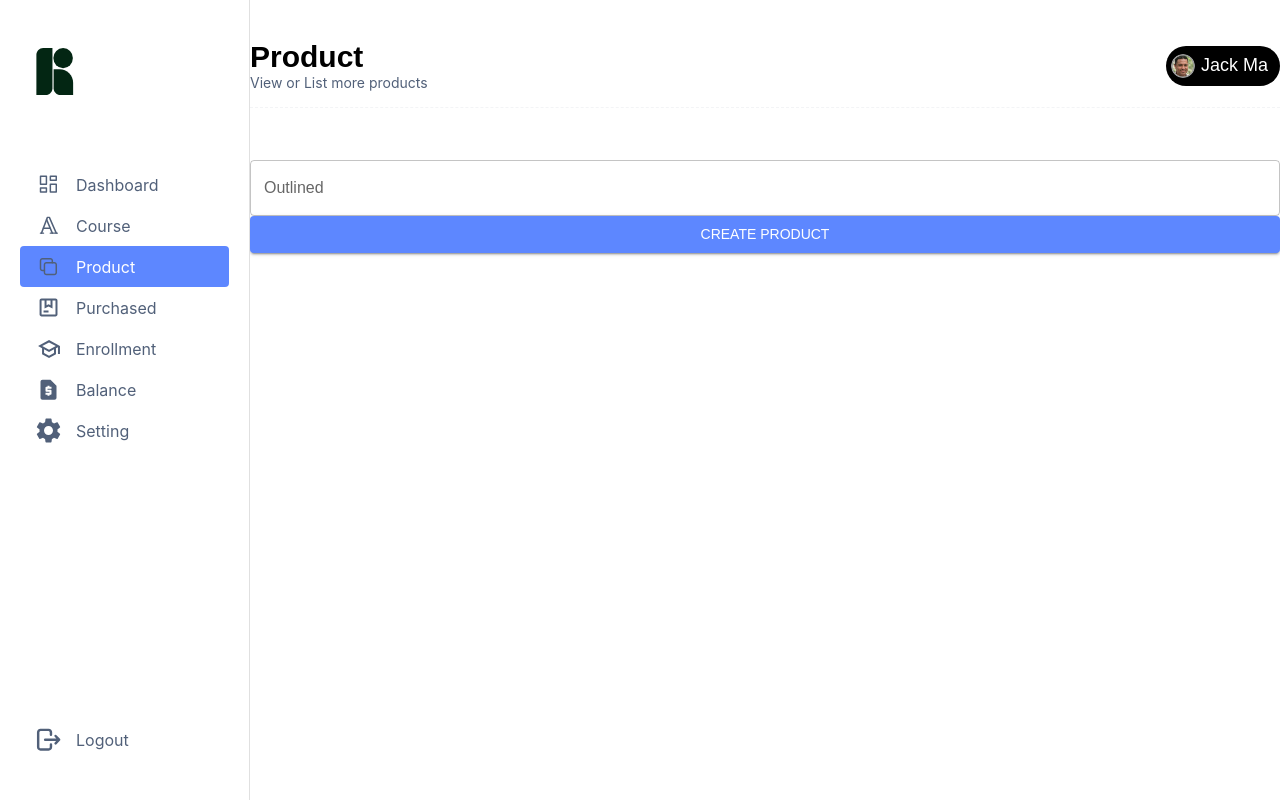
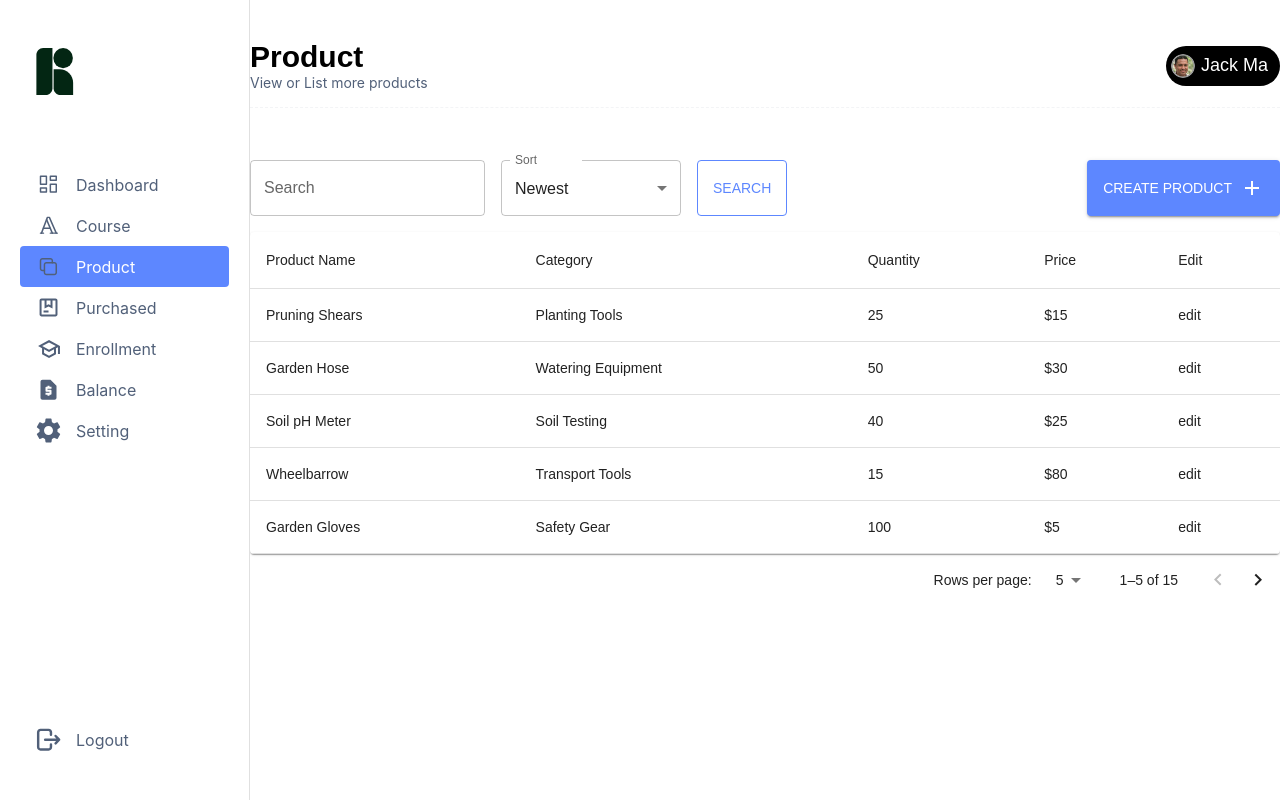
Before and after one commit to Kh1T/agteach-instructor, a React (Create React App) app: page /product in a window 1280 px wide. Built offline with nearby package versions, Linux system fonts and the light colour scheme.

Commit message:
feat: update product page table

```diff
--- /dev/null
+++ b/src/components/CustomTableMui.jsx
@@ -0,0 +1,70 @@
+import Table from "@mui/material/Table";
+import TableBody from "@mui/material/TableBody";
+import TableCell from "@mui/material/TableCell";
+import TableContainer from "@mui/material/TableContainer";
+import TableHead from "@mui/material/TableHead";
+import TableRow from "@mui/material/TableRow";
+import Paper from "@mui/material/Paper";
+import { TablePagination } from "@mui/material";
+import { useState } from "react";
+
+export default function CustomTableMui({ data }) {
+  const { headers, rows } = data;
+
+  // Pagination state
+  const [page, setPage] = useState(0);
+  const [rowsPerPage, setRowsPerPage] = useState(5);
+
+  // Handle page change
+  const handleChangePage = (event, newPage) => {
+    setPage(newPage);
+  };
+
+  // Handle rows per page change
+  const handleChangeRowsPerPage = (event) => {
+    setRowsPerPage(parseInt(event.target.value, 10));
+    setPage(0); // Reset to first page
+  };
+  const displayedRows = rows.slice(
+    page * rowsPerPage,
+    page * rowsPerPage + rowsPerPage
+  );
+
+  const content = (
+    <>
+      <TableContainer component={Paper}>
+        <Table sx={{ minWidth: 650 }} aria-label="simple table">
+          <TableHead>
+            <TableRow>
+              {headers.map((title, id) => (
+                <TableCell key={id}>{title}</TableCell>
+              ))}
+            </TableRow>
+          </TableHead>
+          <TableBody>
+            {displayedRows.map((row) => (
+              <TableRow
+                key={row.name}
+                // sx={{ "&:last-child td, &:last-child th": { border: 0 } }}
+              >
+                {Object.values(row).map((cell, cellIndex) => (
+                  <TableCell key={cellIndex}>{cell}</TableCell>
+                ))}
+              </TableRow>
+            ))}
+          </TableBody>
+        </Table>
+      </TableContainer>
+      <TablePagination
+        component="div"
+        count={rows.length}
+        page={page}
+        onPageChange={handleChangePage}
+        rowsPerPage={rowsPerPage}
+        onRowsPerPageChange={handleChangeRowsPerPage}
+        rowsPerPageOptions={[5, 10, 25]}
+      />
+    </>
+  );
+  return content;
+}
--- a/src/pages/Product.jsx
+++ b/src/pages/Product.jsx
@@ -1,21 +1,92 @@
-import { Box, Button, Stack, TextField, Typography } from "@mui/material";
+import {
+  Box,
+  Button,
+  FormControl,
+  InputLabel,
+  MenuItem,
+  Select,
+  Stack,
+  TextField,
+  Typography,
+} from "@mui/material";
+import { useState } from "react";
+import CustomTableMui from "../components/CustomTableMui";
+import AddIcon from '@mui/icons-material/Add';
 
 function ProductPage() {
+  const [sortBy, setSortBy] = useState();
+
+  // Dumy data
+  function createData(...rest) {
+    return { ...rest };
+  }
+  const headers = ["Product Name", "Category", "Quantity", "Price", "Edit"];
+  const rows = [
+    createData("Pruning Shears", "Planting Tools", 25, "$15", 'edit'),
+    createData("Garden Hose", "Watering Equipment", 50, "$30", 'edit'),
+    createData("Soil pH Meter", "Soil Testing", 40, "$25", 'edit'),
+    createData("Wheelbarrow", "Transport Tools", 15, "$80", 'edit'),
+    createData("Garden Gloves", "Safety Gear", 100, "$5", 'edit'),
+    createData("Lawn Mower", "Lawn Care", 10, "$200", 'edit'),
+    createData("Compost Bin", "Composting", 12, "$60", 'edit'),
+    createData("Garden Trowel", "Planting Tools", 75, "$10", 'edit'),
+    createData("Plant Fertilizer", "Soil Amendments", 45, "$12", 'edit'),
+    createData("Watering Can", "Watering Equipment", 30, "$8", 'edit'),
+    createData("Garden Rake", "Garden Tools", 25, "$20", 'edit'),
+    createData("Hedge Trimmer", "Garden Tools", 20, "$100", 'edit'),
+    createData("Seed Starter Kit", "Planting Tools", 60, "$18", 'edit'),
+    createData("Bird Feeder", "Garden Decor", 40, "$25", 'edit'),
+    createData("Plant Labels", "Garden Accessories", 150, "$3", 'edit'),
+  ];
+  const data = { headers, rows };
+
   return (
-    <Box sx={{ width: "100%" }}>
-      <Stack>
-        <Stack>
+    <Box sx={{ width: "100%"}}>
+      <Stack direction="row" sx={{ justifyContent: "space-between" , mb:2}}>
+        <Stack direction="row" spacing={2}>
+          <TextField
+            id="search"
+            label="Search"
+            variant="outlined"
+            placeholder="How to maintain plant"
+          />
+          <Box sx={{ minWidth: 180 }}>
+            <FormControl fullWidth>
+              <InputLabel id="demo-simple-select">Sort</InputLabel>
+              <Select
+                id="demo-simple-select"
+                value={sortBy}
+                onChange={(e) => setSortBy(e.target.value)}
+                label="Transaction"
+                defaultValue="10"
+              >
+                <MenuItem value={10}>Newest</MenuItem>
+                <MenuItem value={20}>Oldest</MenuItem>
+              </Select>
+            </FormControl>
+          </Box>
 
-      <TextField id="outlined-basic" label="Outlined" variant="outlined" />
+          <Button
+            variant="outlined"
+            // color="blue"
+            sx={{
+              textTransform: "uppercase",
+              color: "purple.main",
+              borderColor: "purple.main",
+            }}
+          >
+            Search
+          </Button>
         </Stack>
         <Button
           variant="contained"
           sx={{ backgroundColor: "purple.main", textTransform: "uppercase" }}
         >
           Create Product
+          <AddIcon sx={{ml: 1}}/>
         </Button>
       </Stack>
-
+      <CustomTableMui data={data}/>
     </Box>
   );
 }
```
Lines whose indentation alone changed are shown as unchanged.
